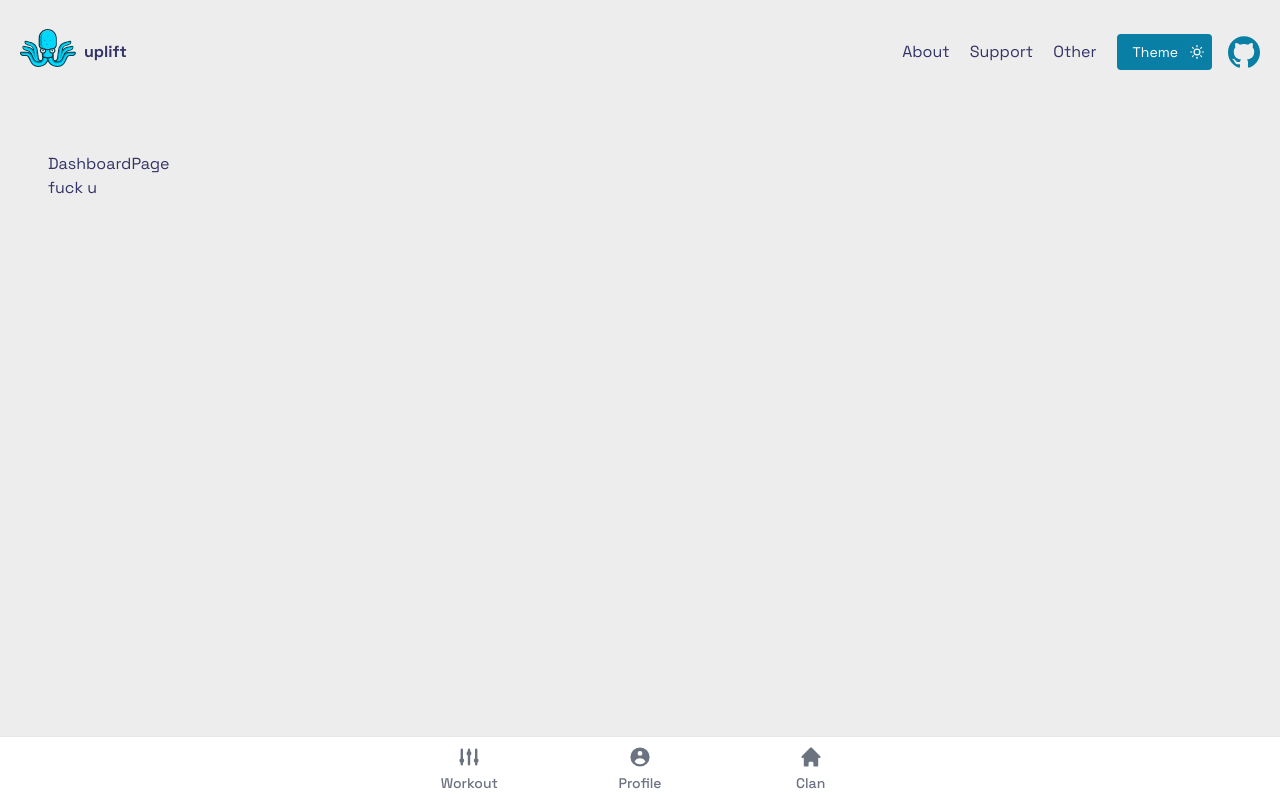
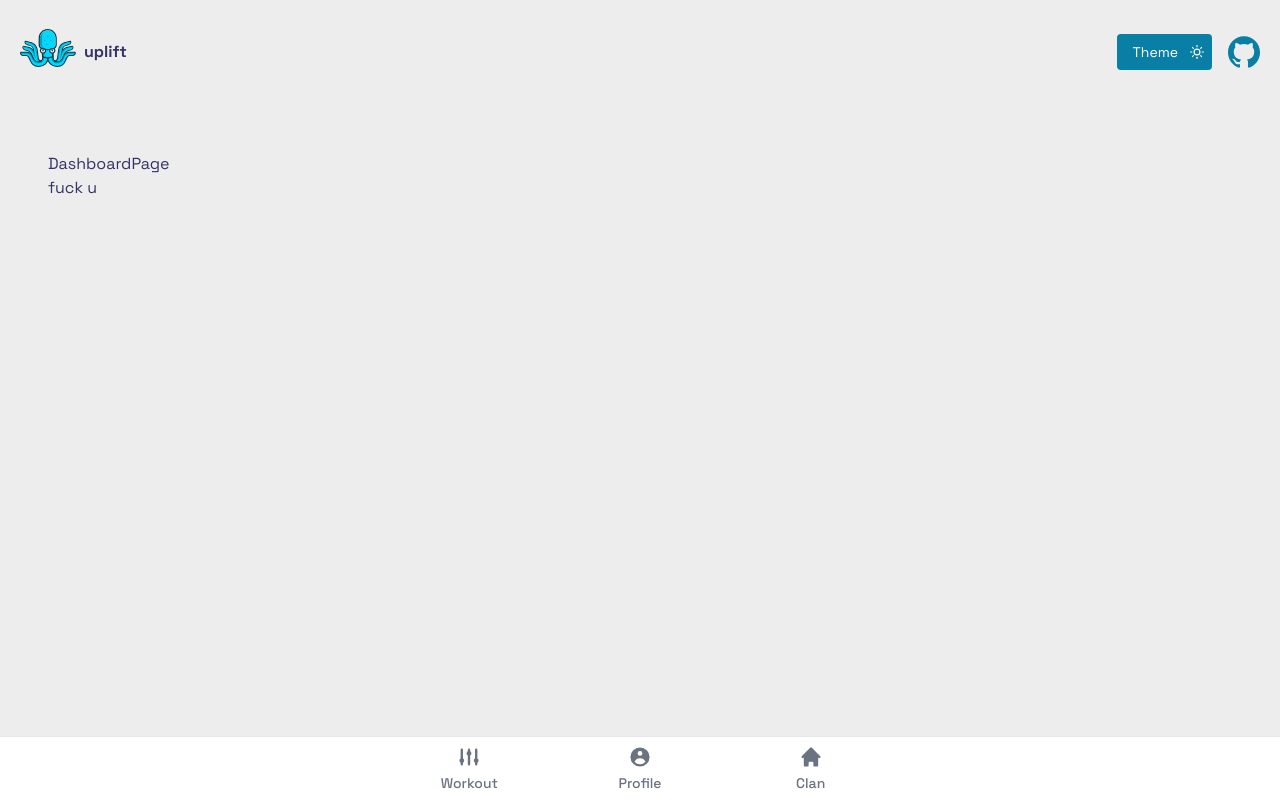
Before and after one commit to yahyaparvar/nextjs-template, a Next.js app: page /dashboard in a window 1280 px wide. Built offline with nearby package versions, Linux system fonts and the light colour scheme.

Commit message:
removed unneccessary header titles

```diff
--- a/src/app/components/Header.tsx
+++ b/src/app/components/Header.tsx
@@ -19,13 +19,13 @@ export const Header: FC<Props> = ({ locale }) => {
         </div>
       </Link>
       <div className='flex flex-row items-center gap-3'>
-        <nav className='mr-2 inline-flex gap-5'>
+        {/* <nav className='mr-2 inline-flex gap-5'>
           <Link href={`/about`}>
             About
           </Link>
           <a href=''>Support</a>
           <a href=''>Other</a>
-        </nav>
+        </nav> */}
         <ThemeSwitch />
         <a
           href='https://github.com/yahyaparvar/nextjs-template'
--- a/src/app/dashboard/profile/page.tsx
+++ b/src/app/dashboard/profile/page.tsx
@@ -4,6 +4,7 @@ import Button from '@/src/app/components/Button'
 import { ProfileStats } from '@/src/app/components/ProfileStats'
 import { Press_Start_2P } from 'next/font/google'
 import Loader from '@/src/app/components/TextLoader'
+import { Shiba } from "../../components/Shiba";
 import { BottomNavigation } from '../../components/BottomNavigation'
 
 const pressStart2P = Press_Start_2P({
@@ -60,6 +61,7 @@ export default function DashboardPage() {
           </div>
         </div>
       </section>
+      <Shiba/>
       <section className='flex flex-col items-center justify-center py-10'>
         <div className=''>
           <ProfileStats />
```
